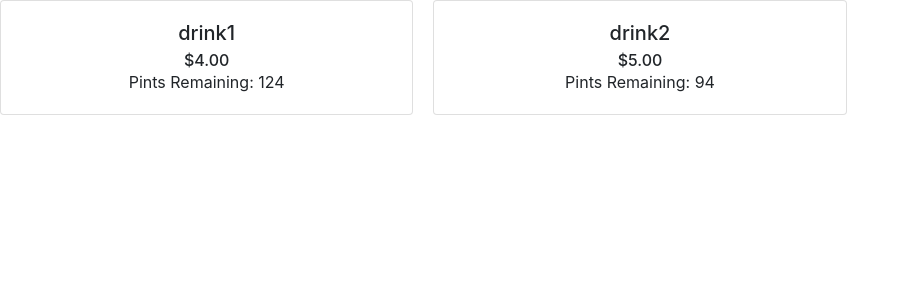
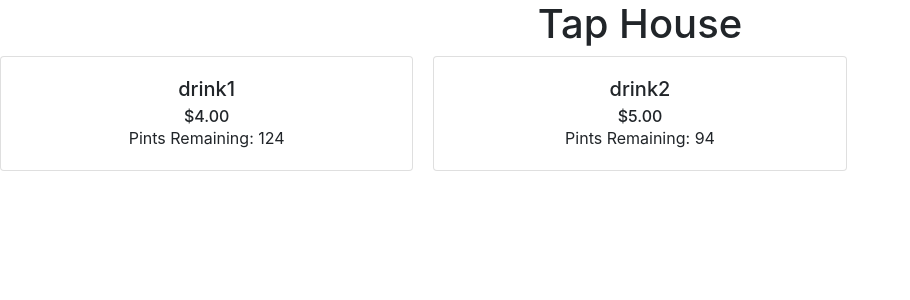
Before and after one commit to Sudolphus/Tap-Room, a React (Create React App) app: page / in a window 1280 px wide. Shown: the top 300 px of the page, without its empty margins (0-910 px from the left). Built offline with nearby package versions, Linux system fonts and the light colour scheme.

Commit message:
add DrinkDetails.js

```diff
--- a/src/components/App.js
+++ b/src/components/App.js
@@ -1,9 +1,13 @@
 import React from 'react';
 import TapControl from './TapControl';
+import Header from './Header';
 
 function App() {
   return (
-    <TapControl />
+    <React.Fragment>
+      <Header />
+      <TapControl />
+    </React.Fragment>
   );
 }
 
--- /dev/null
+++ b/src/components/Header.js
@@ -0,0 +1,11 @@
+import React from 'react';
+
+function Header() {
+  return (
+    <div className="text-center">
+      <h1>Tap House</h1>
+    </div>
+  )
+}
+
+export default Header;
```
Also changed, not shown: src/components/DrinkDetails.js (added, +20 -0 lines).
